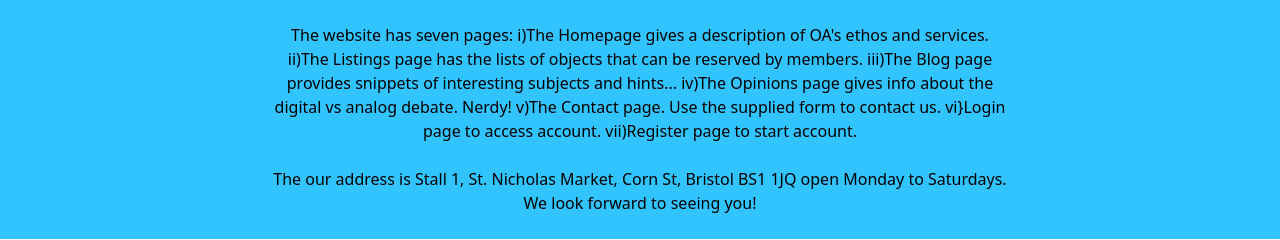
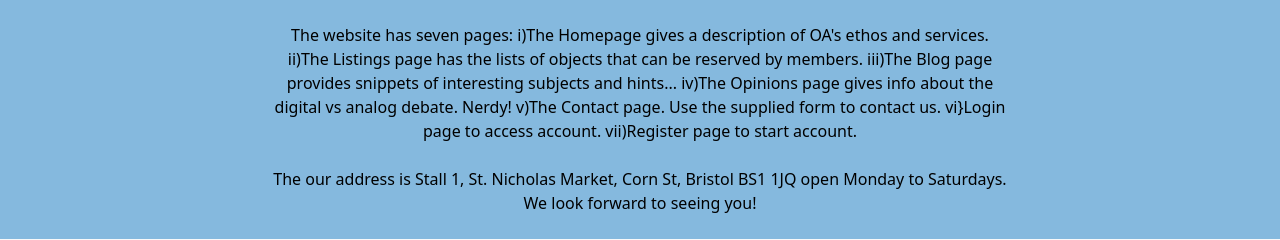
Before and after one commit to RichardJohnNowell/Only-Analog-secondhand-records-, a Flask app: page / in a window 1280 px wide. Shown: the part 870-1110 px from the top of the page. Run offline with Flask 3, Linux system fonts and the light colour scheme; some libraries are stand-ins or nearby versions.

Commit message:
changed background colour

```diff
--- a/static/css/style.css
+++ b/static/css/style.css
@@ -2,7 +2,7 @@
 
 body {
     background-attachment: fixed;
-    background-color: #31c4FF;
+    background-color: #85b9de;
     background-position: center center;
     background-repeat: no-repeat;
     background-size: cover;
```
